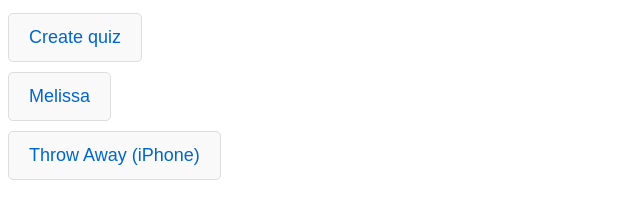
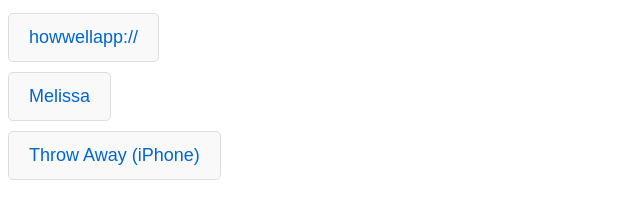
Before and after one commit to howwellapp/how-well-app-site, a plain HTML site: page index2.html in a window 1280 px wide. Shown: the top 202 px of the page, 0-640 px from the left. Drawn offline with Linux system fonts and the light colour scheme.

Commit message:
change url

```diff
--- a/index2.html
+++ b/index2.html
@@ -51,7 +51,7 @@
   </head>
   <body>
 
-    <a href="howwellapp://quiz/create">Create quiz</a> <br>
+    <a href="howwellapp://">howwellapp://</a> <br>
 
     <a href="https://f2v4n.app.link/2t8nEOYDaYb">Melissa</a> <br>
 
```
